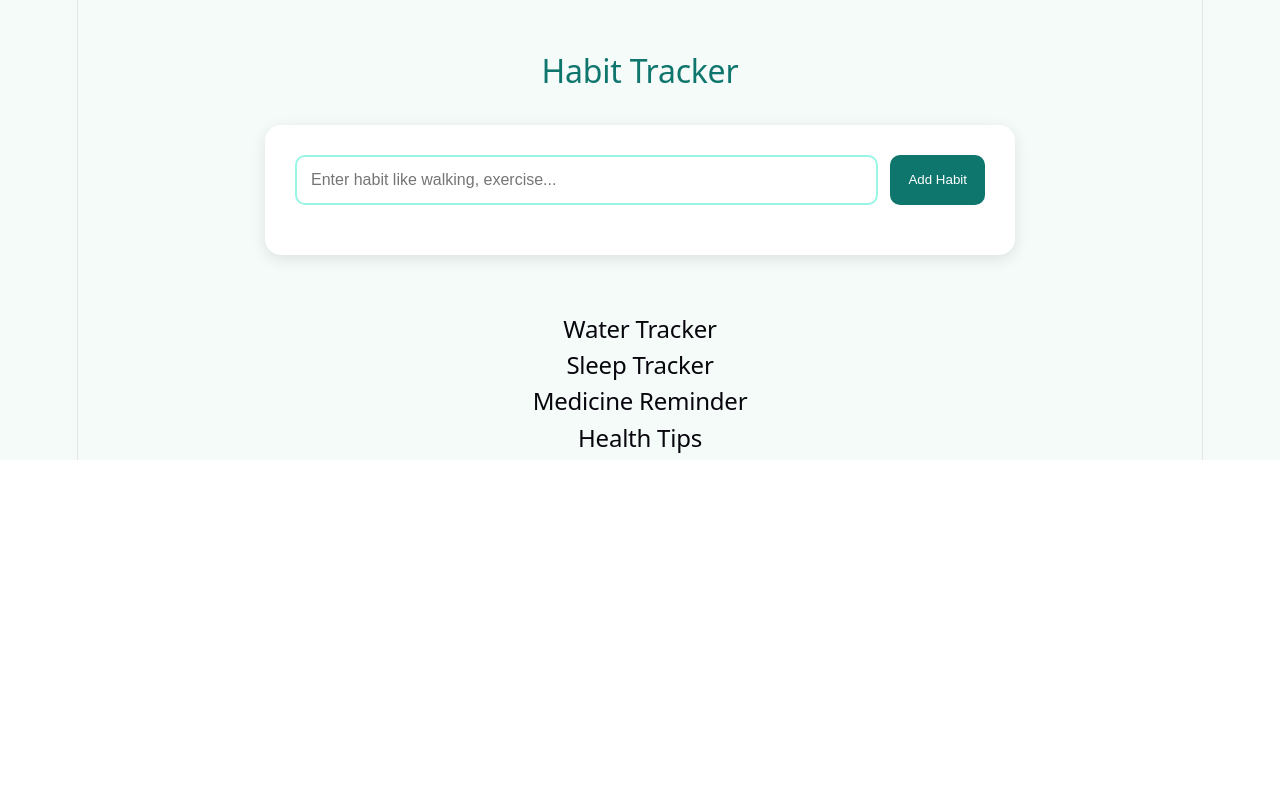
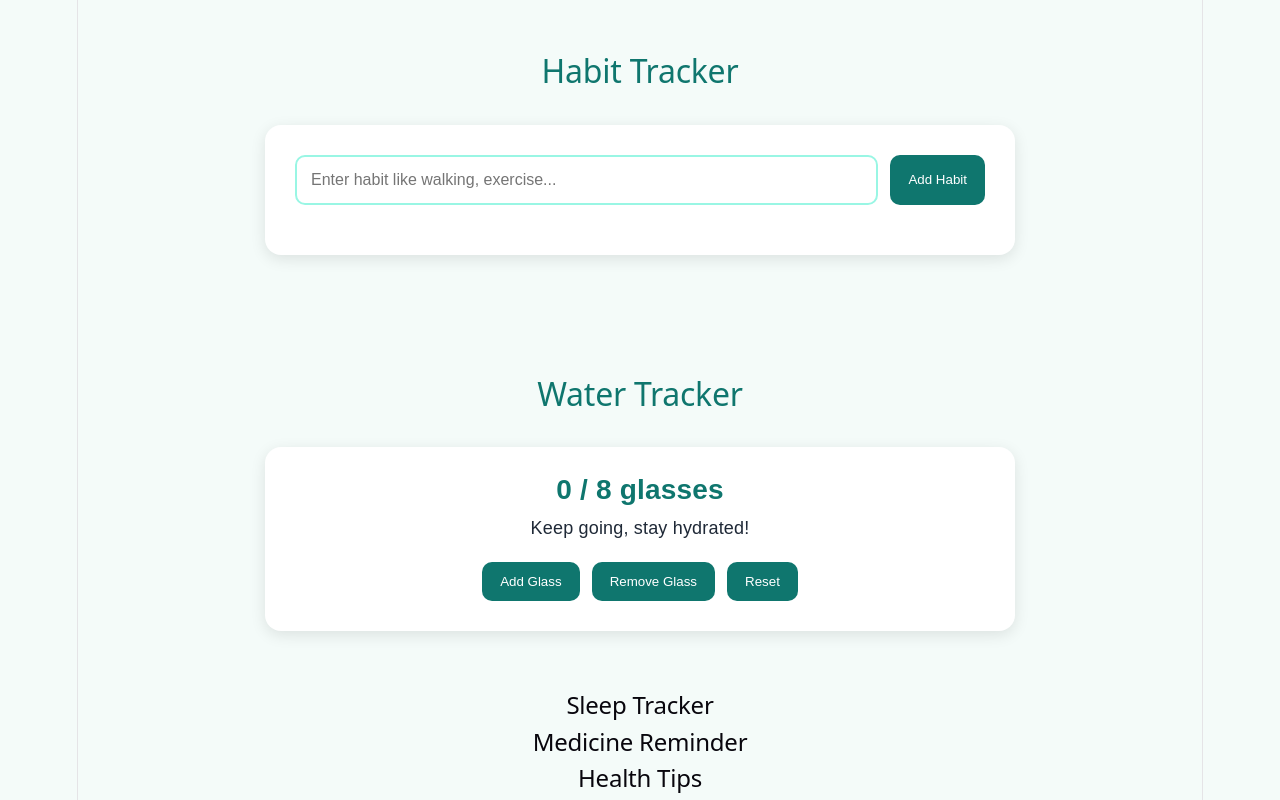
Before and after one commit to DDas12345/smart-health-assistant, a React (Vite) app: page / in a window 1280 px wide. Shown: the part 1428-2228 px from the top of the page. Before the commit the page ends 1888 px from the top, so only its background shows below. Built offline with nearby package versions, Linux system fonts and the light colour scheme.

Commit message:
Added water tracker

```diff
--- a/src/App.css
+++ b/src/App.css
@@ -259,3 +259,36 @@ body {
     align-items: flex-start;
   }
 }
+
+.button-row {
+  display: flex;
+  justify-content: center;
+  gap: 12px;
+  margin-top: 20px;
+  flex-wrap: wrap;
+}
+
+.button-row button {
+  padding: 12px 18px;
+  border: none;
+  border-radius: 10px;
+  background-color: #0f766e;
+  color: white;
+  cursor: pointer;
+}
+
+.button-row button:hover {
+  background-color: #115e59;
+}
+
+.tracker-box h3 {
+  text-align: center;
+  font-size: 28px;
+  color: #0f766e;
+  margin-bottom: 12px;
+}
+
+.tracker-box p {
+  text-align: center;
+  line-height: 1.5;
+}
--- a/src/components/WaterTracker.jsx
+++ b/src/components/WaterTracker.jsx
@@ -1,10 +1,37 @@
-import React from 'react'
+import { useState } from 'react'
 
 function WaterTracker() {
+    const [glasses, setGlasses] = useState(0)
+    const goal = 8
+
+    function addGlass() {
+        setGlasses(glasses + 1)
+    }
+
+    function removeGlass() {
+        if (glasses > 0) {
+            setGlasses(glasses - 1)
+        }
+    }
+
+    function resetGlasses() {
+        setGlasses(0)
+    }
     return (
-        <div>
+        <section className='section'>
             <h2>Water Tracker</h2>
-        </div>
+            <div className="tracker-box">
+                <h3>{glasses} / {goal} glasses</h3>
+                <p>
+                    {glasses >= goal ? "Great job! You've reached your hydration goal!" : "Keep going, stay hydrated!"}
+                </p>
+                <div className="button-row">
+                    <button onClick={addGlass}>Add Glass</button>
+                    <button onClick={removeGlass}>Remove Glass</button>
+                    <button onClick={resetGlasses}>Reset</button>
+                </div>
+            </div>
+        </section>
     )
 }
 
```
